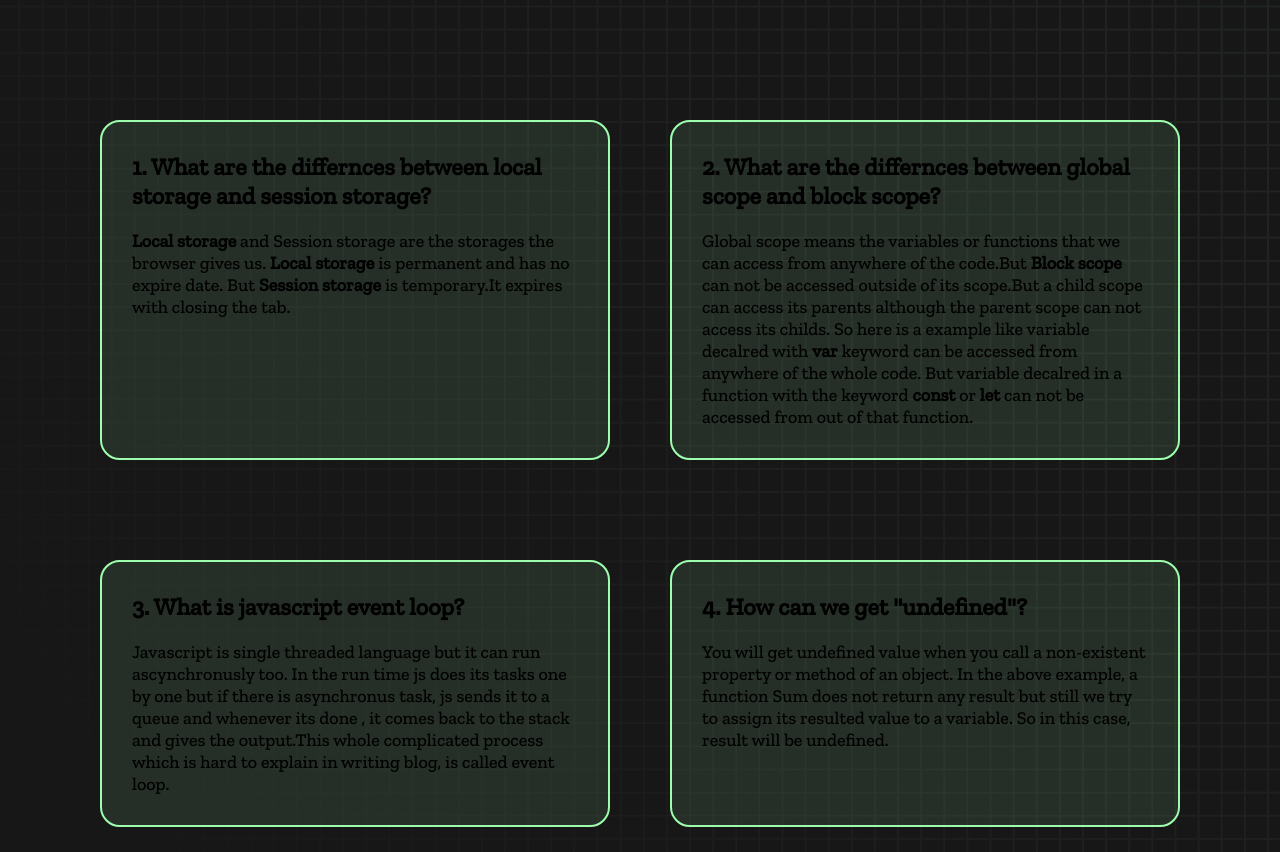
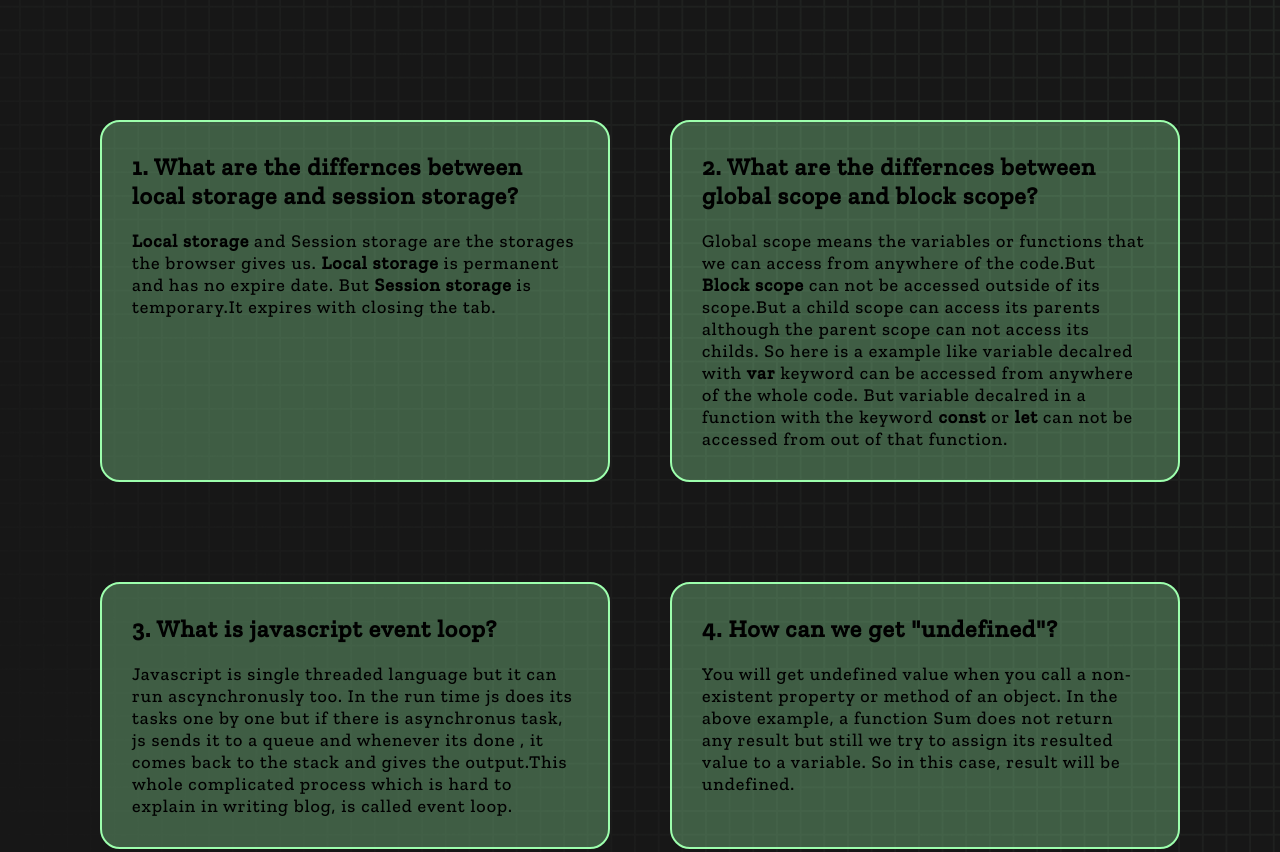
Before and after one commit to tanvir-taqi/type-monster, a plain HTML site: page blog.html in a window 1280 px wide. Shown: the top 852 px of the page. Drawn offline with nearby package versions, Linux system fonts and the light colour scheme.

Commit message:
blog color fixed

```diff
--- a/blog.css
+++ b/blog.css
@@ -22,11 +22,12 @@
   }
   .blog-card{
 
-    background: #9dffad1a;
+    background: #9dffad4d;
     margin: 50px 30px;
     padding: 30px;
     border-radius: 20px;
     border: 2px solid #9dffad;
+    letter-spacing: 1px;
   }
   .blog-card h2{
     margin-bottom: 20px;
```
